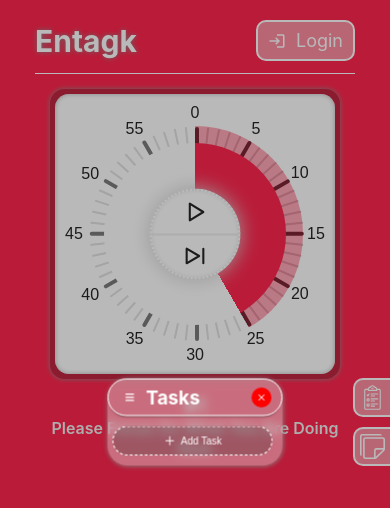
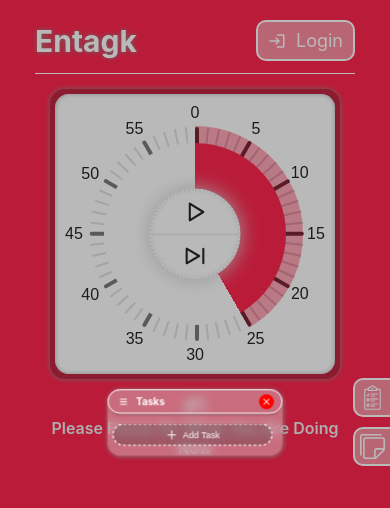
Before and after one commit to entagk/entagk-frontend, a React (Create React App) app: page / in a window 390 px wide. Both pictures are taken after a click on the button 371 px from the left and 397 px from the top of the page. Shown: the top 508 px of the page. Built offline with nearby package versions, Linux system fonts and the light colour scheme.

Commit message:
Redesign the todo list for small and medium devices

```diff
--- a/src/components/Tasks/Task/style.css
+++ b/src/components/Tasks/Task/style.css
@@ -198,17 +198,55 @@
   line-break: anywhere;
 }
 
+@media (max-width: 768px) {
+  .task {
+    padding: 10px 15px;
+    margin-block: 10px;
+    border-radius: 30px;
+  }
+
+  .task p {
+    font-size: 22px;
+  }
+
+  .task p.act-est span {
+    font-size: 20px;
+  }
+
+  .task .toggle-menu,
+  .task .show-tasks {
+    font-size: 18px;
+    padding: 4px;
+  }
+
+  .task .task-notes {
+    margin: 10px 0;
+    padding: 5px;
+  }
+
+  .task .task-notes p {
+    margin-left: 5px;
+    font-size: 16px;
+  }
+
+  .task .icon-container svg {
+    width: 20px;
+    height: 20px;
+  }
+}
+
 @media (max-width: 600px) {
   .task {
     margin-block: 10px;
-    padding: 20px 15px 20px 10px;
+    padding: 10px 10px 10px 15px;
+    border-radius: 38px;
   }
 }
 
 @media (max-width: 550px) {
   .task .icon-container svg {
-    width: 20px;
-    height: 20px;
+    width: 18px;
+    height: 18px;
   }
 
   .task-inner {
@@ -216,17 +254,17 @@
   }
 
   .task .task-inner p {
-    font-size: 22px;
+    font-size: 20px;
     margin-left: 5px;
   }
 
   .task p.act-est {
     margin-inline: 5px;
-    font-size: 20px;
+    font-size: 18px;
   }
 
   .task p.act-est span {
-    font-size: 22px;
+    font-size: 20px;
   }
 }
 
@@ -234,8 +272,8 @@
   .task {
     font-size: 16px;
     padding: 10px 7.5px 10px 5px;
-    border-radius: 33px;
-    margin-block: 6px;
+    border-radius: 25px;
+    margin-block: 5px;
   }
 
   .task .icon-container svg {
--- a/src/components/Tasks/TaskFooter/style.css
+++ b/src/components/Tasks/TaskFooter/style.css
@@ -26,14 +26,47 @@
   font-weight: bold;
 }
 
+@media (max-width: 768px) {
+  .tasks .footer {
+    margin: 0;
+    padding: 10px;
+  }
+  .tasks .footer p span {
+    font-size: 20px;
+  }
+}
+
 @media (max-width: 600px) {
   .tasks .footer-container {
     padding: 10px 0;
   }
 
+  .tasks .footer-container {
+    padding: 0;
+  }
+
   .tasks .footer {
-    margin: 10px 0;
-    padding: 10px;
+    margin: 0;
+    padding: 8px;
+  }
+}
+
+@media (max-width: 450px) {
+  .tasks .footer-container {
+    padding: 0px;
+  }
+
+  .tasks .footer {
+    margin: 0;
+    padding: 7.5px;
+  }
+
+  .tasks .footer p {
+    margin-right: 10px;
+    font-size: 16px;
+  }
+  .tasks .footer p span {
+    font-size: 20px;
   }
 }
 /* end tasks footer */
--- a/src/components/Tasks/TasksMenu/TasksMenu.js
+++ b/src/components/Tasks/TasksMenu/TasksMenu.js
@@ -37,7 +37,6 @@ const Menu = ({ setMessage }) => {
           aria-label="toggle the task list menu"
           className="toggle-menu"
           onClick={() => setOpenMenu(om => !om)}
-          style={{ fontSize: 25, color: "#fff" }}
           disabled={tasks?.length === 0}>
           <HiMenu />
         </button>
--- a/src/components/Tasks/TodoList.js
+++ b/src/components/Tasks/TodoList.js
@@ -45,7 +45,6 @@ const TodoList = ({ message, setMessage, isLoading, setIsLoading, setOpenTodo })
                       aria-label="toggle the task list menu"
                       className="toggle-menu"
                       onClick={() => setActiveTemplate(null)}
-                      style={{ fontSize: 25, color: "#fff" }}
                       disabled={tasks?.length === 0}>
                       <MdKeyboardArrowLeft />
                     </button>
@@ -53,9 +52,6 @@ const TodoList = ({ message, setMessage, isLoading, setIsLoading, setOpenTodo })
                 )}
               </div>
               <h2 style={{
-                display: 'flex',
-                alignItems: 'center',
-                justifyContent: 'center',
                 marginLeft: "10px",
               }}>
                 {activeTemplate?._id ? activeTemplate?.name : "Tasks"}
--- a/src/components/Tasks/style.css
+++ b/src/components/Tasks/style.css
@@ -27,7 +27,7 @@
   padding: 10px;
   border-radius: 50%;
   color: #fff;
-  font-size: 20px;
+  font-size: 25px;
   min-width: 0;
 
   background: red;
@@ -85,6 +85,10 @@
   color: #fff;
 }
 
+.tasks .header h2 {
+  margin-left: 10px;
+}
+
 .tasks .tasks-container {
   margin: 20px;
   display: flex;
@@ -121,17 +125,56 @@
 
 /* start the responsive design */
 
-@media (max-width: 740px) {
+@media (max-width: 768px) {
   .tasks {
     padding: 0;
+    border-radius: 30px;
+  }
+
+  .tasks .header {
+    padding: 10px;
+  }
+
+  .tasks .header button.toggle-menu,
+  .header .close-tasks {
+    font-size: 20px;
+    padding: 7px;
+  }
+
+  .header h2 {
+    font-size: 22px;
   }
 
   .tasks .tasks-container {
-    margin: 20px 10px;
+    margin: 10px;
+  }
+
+  .tasks .tasks-container button.add-task-button {
+    margin: 10px 0 10px;
+    padding: 12px;
   }
 }
 
 @media (max-width: 600px) {
+  .tasks {
+    border-radius: 25px;
+  }
+
+  .tasks .header {
+    padding-block: 7px;
+    padding-inline: 10px;
+  }
+
+  .tasks .header button.toggle-menu,
+  .header .close-tasks {
+    font-size: 22px;
+    padding: 5px;
+  }
+
+  .tasks .header h2 {
+    font-size: 22px;
+  }
+
   .tasks .tasks-container {
     margin: 10px;
   }
@@ -143,11 +186,37 @@
 }
 
 @media (max-width: 450px) {
+  .tasks .tasks-container button.add-task-button {
+    padding: 7.5px;
+    font-size: 18px;
+  }
+
   .task-form .pomodoros {
     justify-content: space-between;
   }
 
   .task-form input.name {
+    font-size: 20px;
+  }
+}
+
+@media (max-width: 400px) {
+  .tasks {
+    border-radius: 25px;
+  }
+
+  .tasks .header {
+    padding-inline: 15px;
+    padding-block: 7.5px;
+  }
+
+  .tasks .header button.toggle-menu,
+  .header .close-tasks {
+    font-size: 20px;
+    padding: 5px;
+  }
+
+  .tasks .header h2 {
     font-size: 20px;
   }
 }
```
